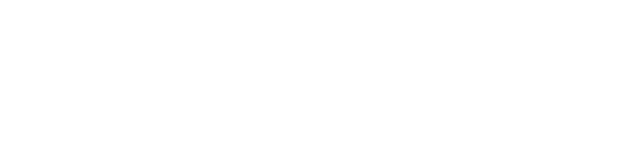
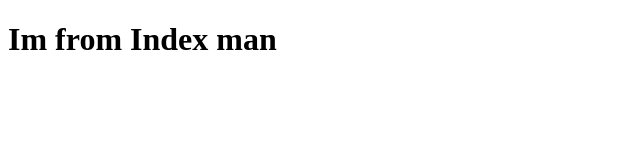
Before and after one commit to Shriyash12/OrchardLearning, a plain HTML site: page index.html in a window 1280 px wide. Shown: the whole page, without its empty margins (0-640 px from the left). Drawn offline with Linux system fonts and the light colour scheme.

Commit message:
Change Index

```diff
--- a/index.html
+++ b/index.html
@@ -1,12 +1,17 @@
 <!DOCTYPE html>
 <html lang="en">
+
 <head>
     <meta charset="UTF-8">
     <meta http-equiv="X-UA-Compatible" content="IE=edge">
     <meta name="viewport" content="width=device-width, initial-scale=1.0">
     <title>Document</title>
 </head>
+
 <body>
+    <h1>Im from Index man
 
+    </h1>
 </body>
+
 </html>
```
